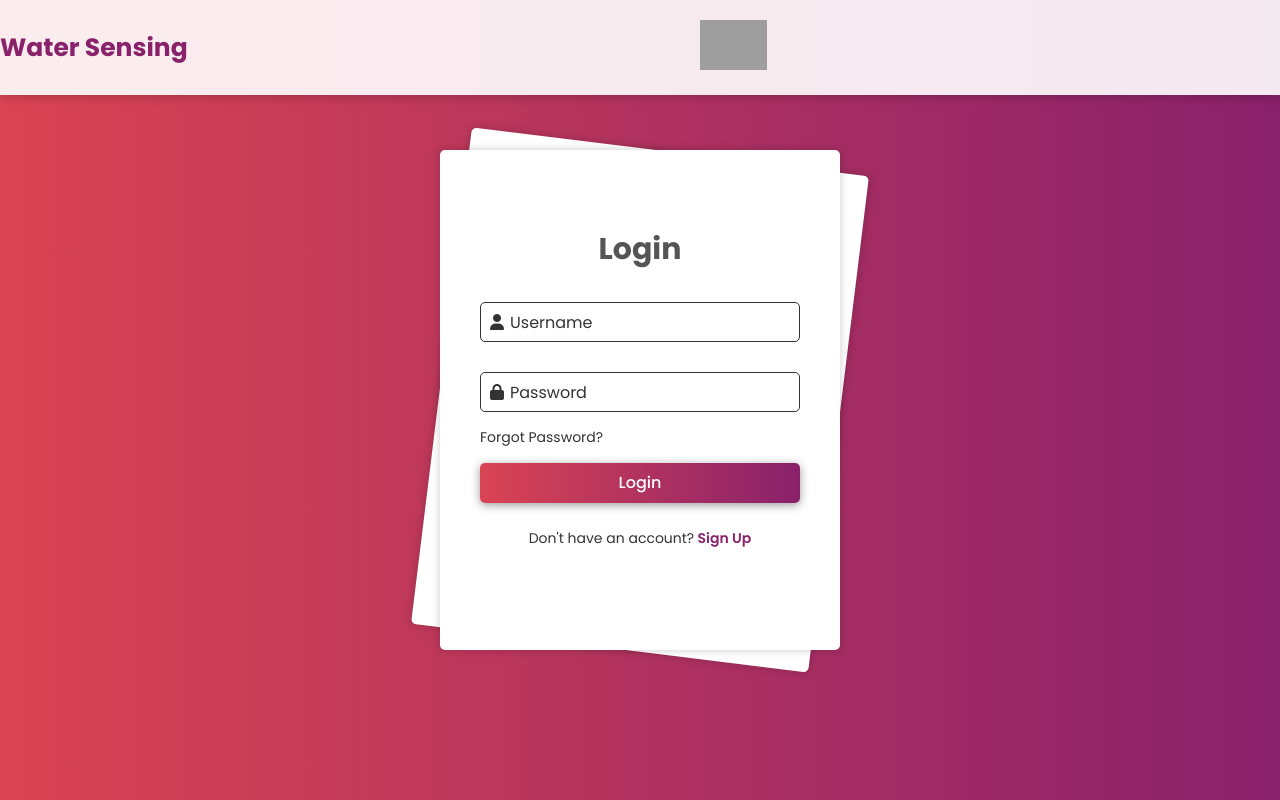
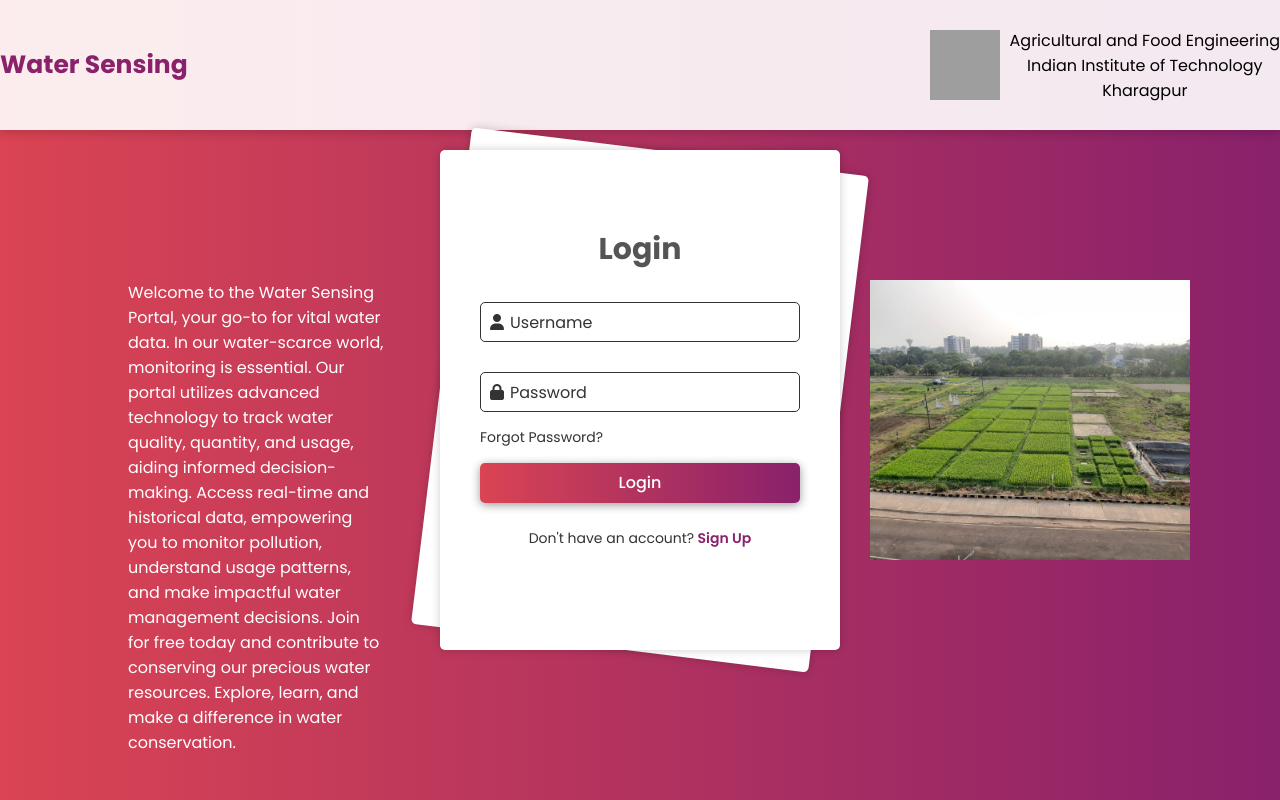
Before and after one commit to Hareeshwa/watersensing, a Flask app: page / in a window 1280 px wide. Run offline with Flask 3, Linux system fonts and the light colour scheme; some libraries are stand-ins or nearby versions; grey boxes are pictures that could not be loaded.

Commit message:
third commit

```diff
--- a/templates/index.html
+++ b/templates/index.html
@@ -44,8 +44,7 @@
         height: 50px; /* Adjust the height to your preferred size */
         margin-right: auto; /* Add spacing between the logo and the "Water Sensing" text */
         margin-left: auto;
-
-}
+      }
 
       .nav-links {
         list-style: none;
@@ -300,6 +299,35 @@
           z-index: 1;
         }
       }
+
+      .logo-image {
+        display: flex;
+        align-items: center;
+        text-align: center;
+        font-size: 16px;
+      }
+      .logo-image img {
+        height: 90px;
+        width: 90px;
+        padding: 1rem;
+      }
+      .para {
+        position: absolute;
+        top: 35vh;
+        width: 20vw;
+        left: 10vw;
+        font-size: 16px;
+        color: white;
+      }
+      #login-pic {
+        position: absolute;
+        top: 35vh;
+        height: 35vh;
+        width: 25vw;
+        right: 7vw;
+        font-size: 16px;
+        color: white;
+      }
     </style>
     <script>
       let wrapper = document.querySelector(".wrapper"),
@@ -324,14 +352,33 @@
         <div class="logo">
           <h1>Water Sensing</h1>
         </div>
-        <nav>
-          <div class="logo-image">
-            <img src="https://s.yimg.com/fz/api/res/1.2/u6ttTktwRTW05m7NSsu63Q--~C/YXBwaWQ9c3JjaGRkO2ZpPWZpdDtoPTI2MDtxPTgwO3c9MjMw/https://s.yimg.com/zb/imgv1/270dc153-bbfc-3864-814f-707bf3ef184f/t_500x300" alt="Logo" width="50" height="50" />
+        <div class="logo-image">
+          <img
+            src="https://s.yimg.com/fz/api/res/1.2/u6ttTktwRTW05m7NSsu63Q--~C/YXBwaWQ9c3JjaGRkO2ZpPWZpdDtoPTI2MDtxPTgwO3c9MjMw/https://s.yimg.com/zb/imgv1/270dc153-bbfc-3864-814f-707bf3ef184f/t_500x300"
+            alt="Logo"
+            width="50"
+            height="50"
+          />
+          <div>
+            <p>Agricultural and Food Engineering</p>
+            <p>Indian Institute of Technology</p>
+            <p>Kharagpur</p>
           </div>
-        </nav>
-
+        </div>
       </nav>
     </header>
+    <div class="para">
+      <p>
+        Welcome to the Water Sensing Portal, your go-to for vital water data. In
+        our water-scarce world, monitoring is essential. Our portal utilizes
+        advanced technology to track water quality, quantity, and usage, aiding
+        informed decision-making. Access real-time and historical data,
+        empowering you to monitor pollution, understand usage patterns, and make
+        impactful water management decisions. Join for free today and contribute
+        to conserving our precious water resources. Explore, learn, and make a
+        difference in water conservation.
+      </p>
+    </div>
     <div class="wrapper">
       <div class="form-container sign-up">
         <form action="#">
@@ -393,6 +440,14 @@
         </form>
       </div>
     </div>
+
+    <img
+      src="./images/login-pic.jpg"
+      alt="Logo"
+      width="50"
+      height="50"
+      id="login-pic"
+    />
     <script
       src="https://kit.fontawesome.com/9e5ba2e3f5.js"
       crossorigin="anonymous"
```
Also changed, not shown: templates/second.html (+70 -15 lines), templates/images/iit-logo.png (added), templates/images/login-pic.jpg (added), templates/images/logo.png (added), 1 other file.
